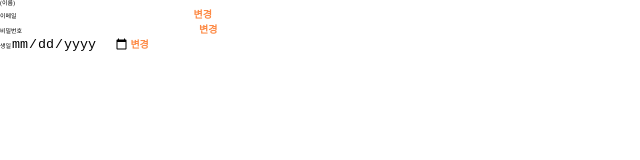
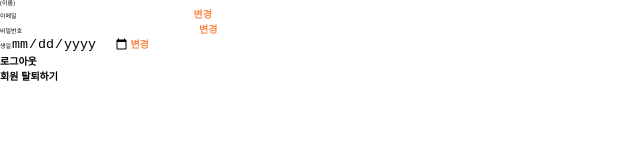
Before and after one commit to Techeer-market/Frontend, a React (Vite) app: page /profile in a window 1280 px wide. Shown: the top 160 px of the page, without its empty margins (0-640 px from the left). Built offline with nearby package versions, Linux system fonts and the light colour scheme; no server answers.

Commit message:
feat : 로그아웃, 회원 탈퇴 기능

```diff
--- a/src/pages/CProfile/index.tsx
+++ b/src/pages/CProfile/index.tsx
@@ -1,8 +1,10 @@
 import React, { useEffect, useRef, useState } from 'react';
+import { useNavigate } from 'react-router-dom';
 import styled from 'styled-components';
 import profile from '../../assets/profile.png';
 import axios from 'axios';
 import userID from '@/redux/userID';
+import { useSelector } from 'react-redux';
 
 interface Info {
   email: string;
@@ -17,6 +19,10 @@ const CProfile = ({ getThumb }: any) => {
   // const [RD, setRD] = useState(reader.result);
   // const Rd = reader.result;
   const fileInput = useRef(null);
+  const navigate = useNavigate();
+
+  // const uuid = useSelector((state: any) => state.userIdSlice.value);
+  // const uuid = useSelector((state: RootState) => state.userIdSlice.value);
 
   useEffect(() => {
     const fetchUserInfo = async () => {
@@ -53,14 +59,43 @@ const CProfile = ({ getThumb }: any) => {
         console.log(typeof reader.result);
         const aa: any = reader.result;
         setImage(aa);
-
         // setImage(e.target.files[0].name);
       }
     };
   };
 
+  const onInfoChange = (e:any) => {
+    axios.patch(`http://localhost:8080/api/users/update`, info)
+    .then(response=>{
+      setInfo(response.data);
+    })
+    .catch(error=>{
+      console.error(error);
+    })
+  };
+
+  const handleLogout = (e:any) => {
+    axios.post('http://localhost:8080/api/users/logout')
+    .then(response => {
+        navigate('/login');
+    })
+    .catch(error => {
+      console.error(error);
+    })
+  };
+
+  const handleDeleteUser = () => {
+    axios.delete(`http://localhost:8080/api/users/${userID}`)
+    .then(response => {
+      navigate('/login');
+    })
+    .catch(error => {
+      console.error(error);
+    })
+  };
+
   return (
-    <>
+    <Div>
       {/* <label htmlFor="CProfile">
       <div>changeProfileeee</div>
       <ChangeName src={Image} alt="none" />
@@ -109,10 +144,20 @@ const CProfile = ({ getThumb }: any) => {
           />
           <ChangeBtn>변경</ChangeBtn>
         </Section>
+        <Section>
+          <DelBtn onClick={handleLogout}>로그아웃</DelBtn>
+        </Section>
+        <Section>
+          <DelBtn onClick={handleDeleteUser}>회원 탈퇴하기</DelBtn>
+        </Section>
       </InfoContainer>
-    </>
+    </Div>
   );
 };
+
+const Div = styled.div`
+
+`
 
 const ChangeName = styled.img`
   z-index: 2;
@@ -180,4 +225,15 @@ padding: 0;
 background-color: transparent;
 `
 
+const DelBtn = styled.button`
+font-size: 1rem;
+font-style: normal;
+font-weight: 700;
+// 브라우저 스타일 제거
+appearance: none;
+border: 0;
+padding: 0;
+background-color: transparent;
+`
+
 export default CProfile;
--- a/src/pages/PurchaseList/index.tsx
+++ b/src/pages/PurchaseList/index.tsx
@@ -47,6 +47,7 @@ const PurchaseList: React.FC  = () => {
             ))}
           </ProductDiv>
         </Section1>
+
       </MainContainer>
     </MainDiv>
   );
--- a/src/pages/SalesList/index.tsx
+++ b/src/pages/SalesList/index.tsx
@@ -79,8 +79,7 @@ const SalesList: React.FC = () => {
                 </Div>
               ))}
             </ProductDiv>
-            <KorText>등록 상품</KorText>
-
+            {/* <KorText>거래 완료</KorText> */}
           </Section1>
         </MainContainer>
       </Wrap>
```
